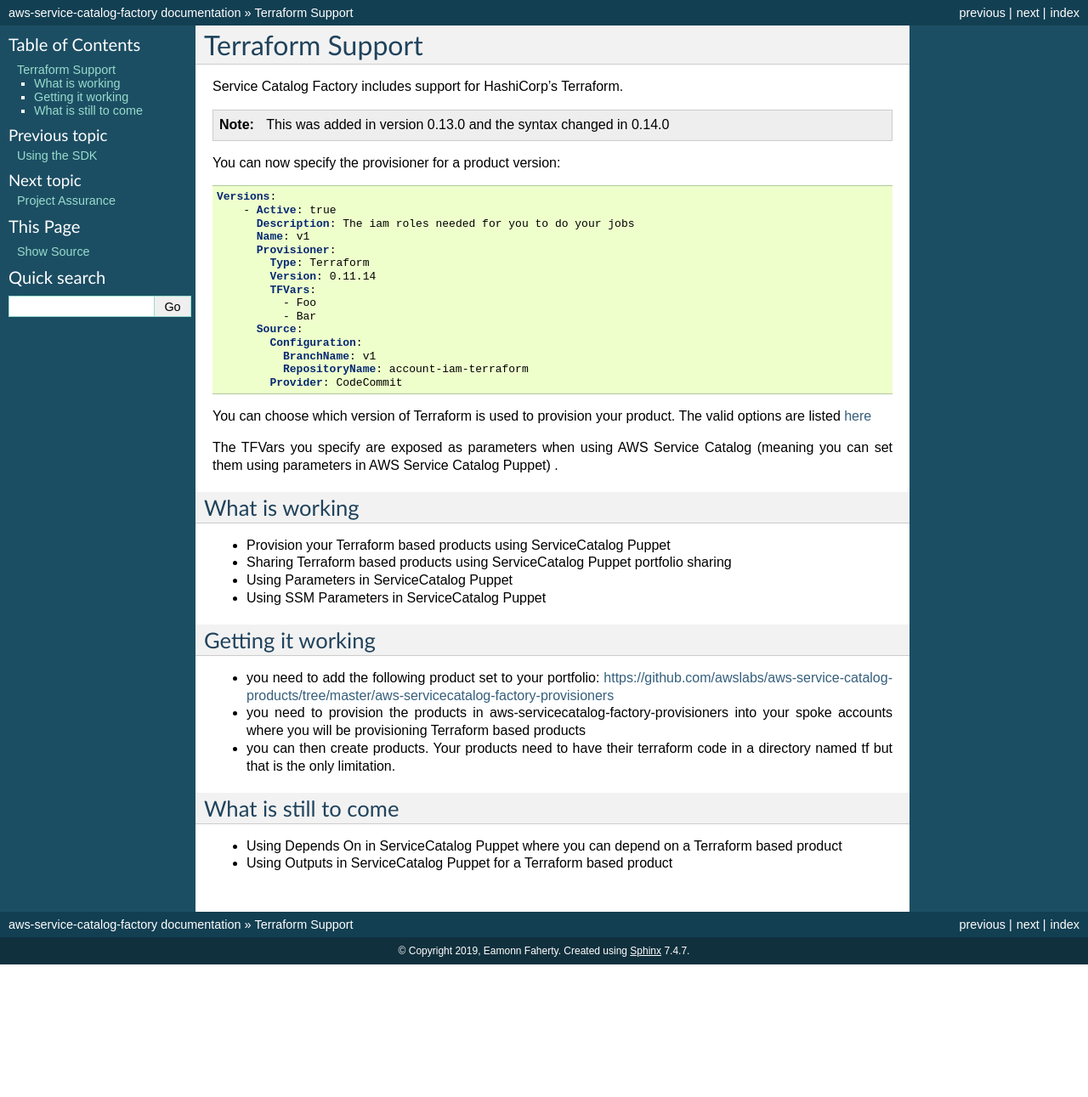
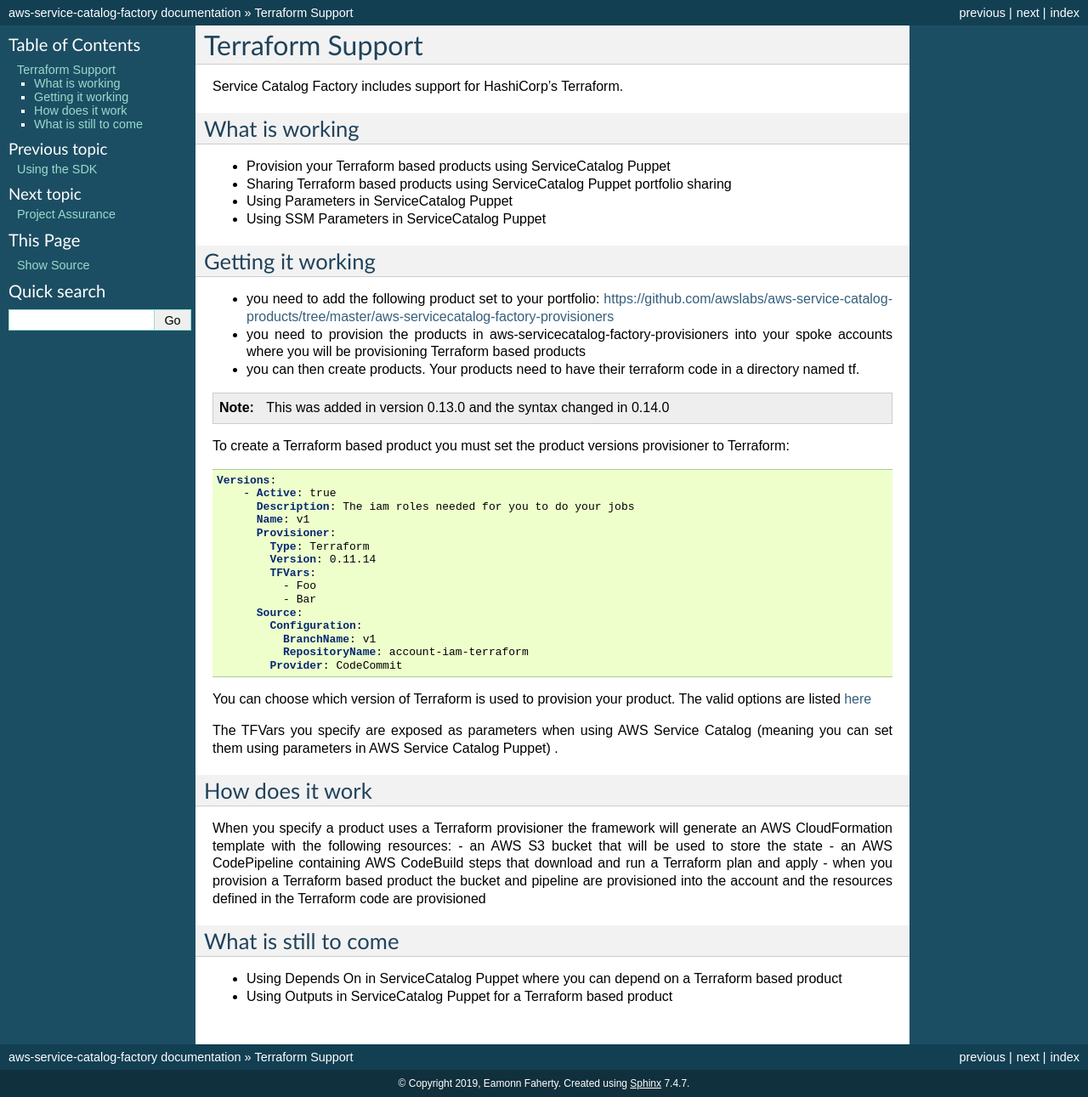
Before and after one commit to awslabs/aws-service-catalog-factory, a Sphinx documentation site: the page built from docs/source/factory/terraform_support.rst, in a window 1280 px wide. Shown: the whole page at 85% size. Built offline with Sphinx 7.4.7, drawn with Linux system fonts in a browser that asks for light colours; before the commit the page ends 1135 px from its top, so only the background shows below that.

Commit message:
adding more details on the terraform provisioning

```diff
--- a/docs/source/factory/terraform_support.rst
+++ b/docs/source/factory/terraform_support.rst
@@ -3,11 +3,27 @@
 
 Service Catalog Factory includes support for HashiCorp's Terraform.
 
+
+
+What is working
+---------------
+- Provision your Terraform based products using ServiceCatalog Puppet
+- Sharing Terraform based products using ServiceCatalog Puppet portfolio sharing
+- Using Parameters in ServiceCatalog Puppet
+- Using SSM Parameters in ServiceCatalog Puppet
+
+
+Getting it working
+------------------
+- you need to add the following product set to your portfolio: https://github.com/awslabs/aws-service-catalog-products/tree/master/aws-servicecatalog-factory-provisioners
+- you need to provision the products in aws-servicecatalog-factory-provisioners into your spoke accounts where you will be provisioning Terraform based products
+- you can then create products.  Your products need to have their terraform code in a directory named tf.
+
 .. note::
 
     This was added in version 0.13.0 and the syntax changed in 0.14.0
 
-You can now specify the provisioner for a product version:
+To create a Terraform based product you must set the product versions provisioner to Terraform:
 
 .. code-block:: yaml
 
@@ -31,18 +47,14 @@
 
 The TFVars you specify are exposed as parameters when using AWS Service Catalog (meaning you can set them using parameters in AWS Service Catalog Puppet) .
 
-What is working
----------------
-- Provision your Terraform based products using ServiceCatalog Puppet
-- Sharing Terraform based products using ServiceCatalog Puppet portfolio sharing
-- Using Parameters in ServiceCatalog Puppet
-- Using SSM Parameters in ServiceCatalog Puppet
 
-Getting it working
-------------------
-- you need to add the following product set to your portfolio: https://github.com/awslabs/aws-service-catalog-products/tree/master/aws-servicecatalog-factory-provisioners
-- you need to provision the products in aws-servicecatalog-factory-provisioners into your spoke accounts where you will be provisioning Terraform based products
-- you can then create products.  Your products need to have their terraform code in a directory named tf but that is the only limitation.
+How does it work
+----------------
+When you specify a product uses a Terraform provisioner the framework will generate an AWS CloudFormation template with the following resources:
+- an AWS S3 bucket that will be used to store the state
+- an AWS CodePipeline containing AWS CodeBuild steps that download and run a Terraform plan and apply
+- when you provision a Terraform based product the bucket and pipeline are provisioned into the account and the resources defined in the Terraform code are provisioned
+
 
 What is still to come
 ---------------------
```
